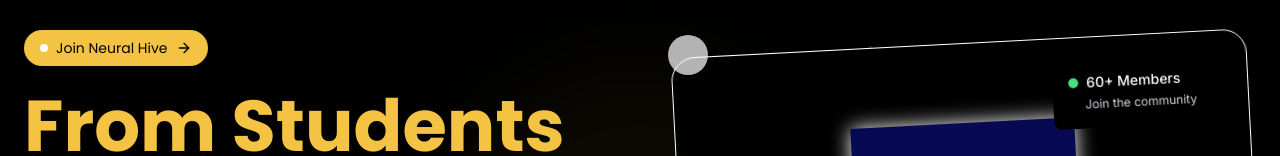
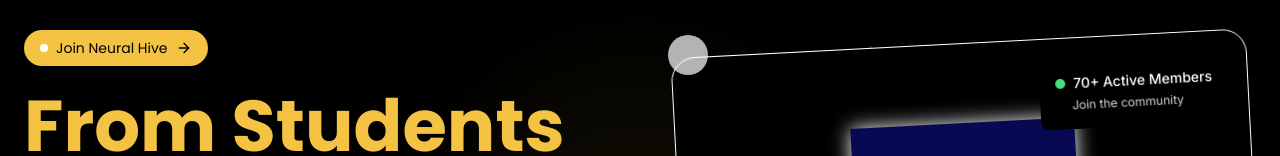
Before and after one commit to rtk5/NH-blog-drafts, a React (Vite) app in the folder website/: page / in a window 1280 px wide. Shown: the part 137-293 px from the top of the page. Built offline with nearby package versions, Linux system fonts and the light colour scheme.

Commit message:
Update active members count to 70+

```diff
--- a/website/src/components/HomePage/Hero.tsx
+++ b/website/src/components/HomePage/Hero.tsx
@@ -76,7 +76,7 @@
                 <div className="absolute top-3 right-3 sm:top-5 sm:right-5 bg-[#000000] backdrop-blur-sm rounded-lg p-2 sm:p-3 md:p-4 text-white">
                   <div className="flex items-center gap-2 text-xs sm:text-sm">
                     <div className="w-2 h-2 sm:w-2.5 sm:h-2.5 bg-green-400 rounded-full"></div>
-                    <span className="font-medium">60+ Members</span>
+                    <span className="font-medium">70+ Active Members</span>
                   </div>
                   <div className="px-4 text-[10px] sm:text-xs text-gray-300 mt-1">
                     Join the community
```
